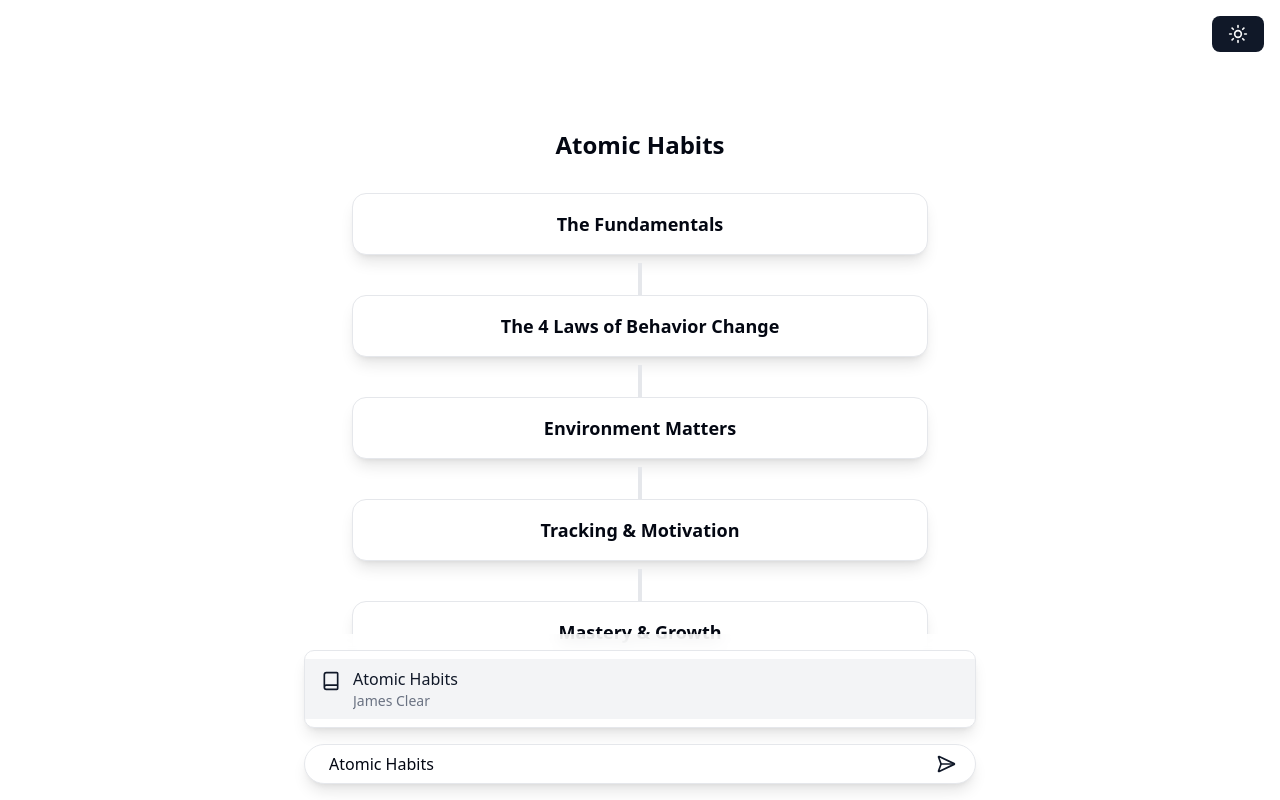
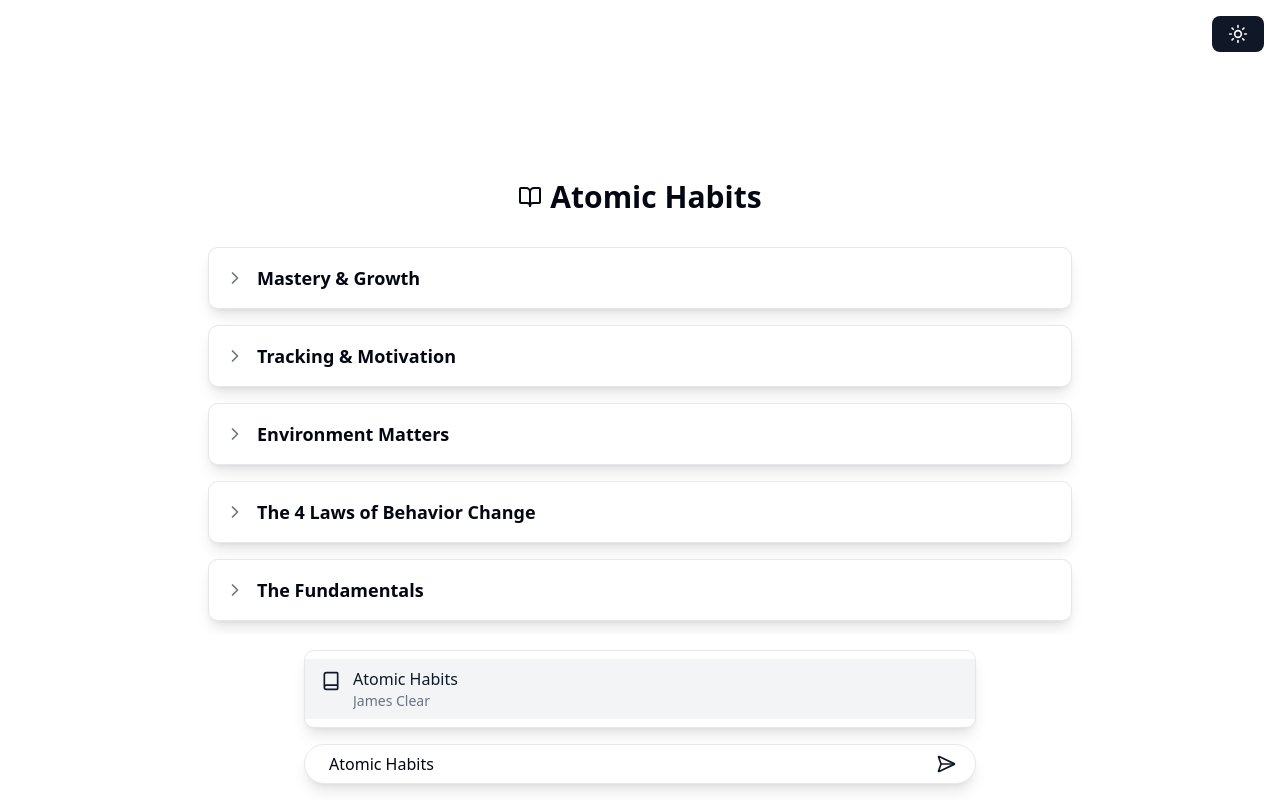
Before and after one commit to abdul-vajid/an-ai-book-summarizer, a Next.js app: page /talk in a window 1280 px wide. Both pictures are taken after a click on the button 946 px from the left and 764 px from the top of the page. Built offline with nearby package versions, Linux system fonts and the light colour scheme.

Commit message:
feat: enhance ChapterTree component with animations and expandable chapters

```diff
--- a/src/components/ChapterTree.tsx
+++ b/src/components/ChapterTree.tsx
@@ -1,33 +1,115 @@
+"use client";
+import { useState } from "react";
+import { motion, AnimatePresence } from "framer-motion";
+import { ChevronRight, BookOpen } from "lucide-react";
 import type { BookSummary } from "@/types/book.interface";
+import { cn } from "@/lib/utils";
 
-interface ChapterTreeProps {
-  book: BookSummary;
-}
+// Animation configs
+const spring = {
+  type: "spring",
+  damping: 15,
+  stiffness: 100,
+};
 
-export default function ChapterTree({ book }: ChapterTreeProps) {
-  // Reverse chapters for bottom-to-top
+const fadeInUp = {
+  initial: { opacity: 0, y: 20 },
+  animate: { opacity: 1, y: 0 },
+  exit: { opacity: 0, y: -20 },
+  transition: spring,
+};
+
+export default function ChapterTree({ book }: { book: BookSummary }) {
+  const [expandedChapter, setExpandedChapter] = useState<string | null>(null);
   const chapters = [...book.chapters].reverse();
 
   return (
-    <div className="flex flex-col items-center w-full max-w-xl mx-auto py-8">
-      <h2 className="text-2xl font-bold mb-8 text-center">{book.book.title}</h2>
-      <div className="flex flex-col-reverse items-center gap-0 relative w-full">
+    <div className="w-full max-w-4xl mx-auto px-4 py-8">
+      <motion.h2
+        initial={{ opacity: 0, y: -20 }}
+        animate={{ opacity: 1, y: 0 }}
+        className="text-2xl md:text-3xl font-bold mb-8 text-center flex items-center justify-center gap-2"
+      >
+        <BookOpen className="w-6 h-6" />
+        {book.book.title}
+      </motion.h2>
+
+      <div className="space-y-4">
         {chapters.map((chapter, idx) => (
-          <div key={chapter.title} className="flex flex-col items-center w-full">
-            {/* Connector line except for bottom node */}
+          <motion.div
+            key={chapter.title}
+            initial={{ opacity: 0, x: -20 }}
+            animate={{ opacity: 1, x: 0 }}
+            transition={{ ...spring, delay: idx * 0.1 }}
+            className="relative"
+          >
+            {/* Connector Line */}
             {idx !== chapters.length - 1 && (
-              <div className="w-1 h-8 bg-border" />
+              <div className="absolute left-6 top-12 bottom-0 w-0.5 bg-border" />
             )}
-            <div className="bg-card shadow-lg rounded-xl px-6 py-4 mb-2 w-full flex flex-col items-center border border-border">
-              <span className="font-semibold text-lg">{chapter.title}</span>
-              {/* Optionally show nodes/summary */}
-              {/* <ul className="mt-2 text-sm text-muted-foreground">
-                {chapter.nodes.map((node) => (
-                  <li key={node.title}>{node.title}</li>
-                ))}
-              </ul> */}
-            </div>
-          </div>
+
+            <motion.div
+              className={cn(
+                "relative z-10 bg-card border border-border rounded-lg shadow-lg overflow-hidden",
+                expandedChapter === chapter.title && "ring-2 ring-primary"
+              )}
+              layout
+              transition={spring}
+            >
+              <button
+                onClick={() =>
+                  setExpandedChapter(
+                    expandedChapter === chapter.title ? null : chapter.title
+                  )
+                }
+                className="w-full p-4 flex items-center gap-3 hover:bg-muted/50 transition-colors"
+              >
+                <motion.div
+                  animate={{ rotate: expandedChapter === chapter.title ? 90 : 0 }}
+                  transition={spring}
+                >
+                  <ChevronRight className="w-5 h-5 text-muted-foreground" />
+                </motion.div>
+                <span className="font-semibold text-lg">{chapter.title}</span>
+              </button>
+
+              <AnimatePresence mode="wait">
+                {expandedChapter === chapter.title && (
+                  <motion.div
+                    initial={{ height: 0, opacity: 0 }}
+                    animate={{ height: "auto", opacity: 1 }}
+                    exit={{ height: 0, opacity: 0 }}
+                    transition={spring}
+                    className="border-t border-border"
+                  >
+                    <div className="p-4 space-y-3">
+                      {chapter.nodes.map((node, nodeIdx) => (
+                        <motion.div
+                          key={node.title}
+                          {...fadeInUp}
+                          transition={{ ...spring, delay: nodeIdx * 0.1 }}
+                          className="ml-6 p-3 bg-muted/30 rounded-md hover:bg-muted/50 transition-colors"
+                        >
+                          <h4 className="font-medium mb-1">{node.title}</h4>
+                          <p className="text-sm text-muted-foreground">
+                            {node.summary}
+                          </p>
+                          <motion.p
+                            initial={{ opacity: 0, height: 0 }}
+                            animate={{ opacity: 1, height: "auto" }}
+                            transition={spring}
+                            className="text-sm mt-2 text-muted-foreground/80 italic"
+                          >
+                            {node.deepDive}
+                          </motion.p>
+                        </motion.div>
+                      ))}
+                    </div>
+                  </motion.div>
+                )}
+              </AnimatePresence>
+            </motion.div>
+          </motion.div>
         ))}
       </div>
     </div>
```
